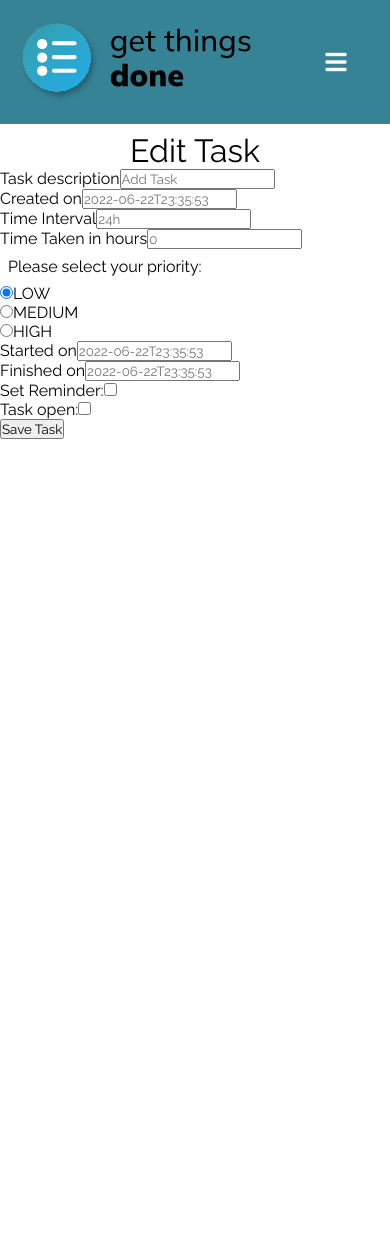
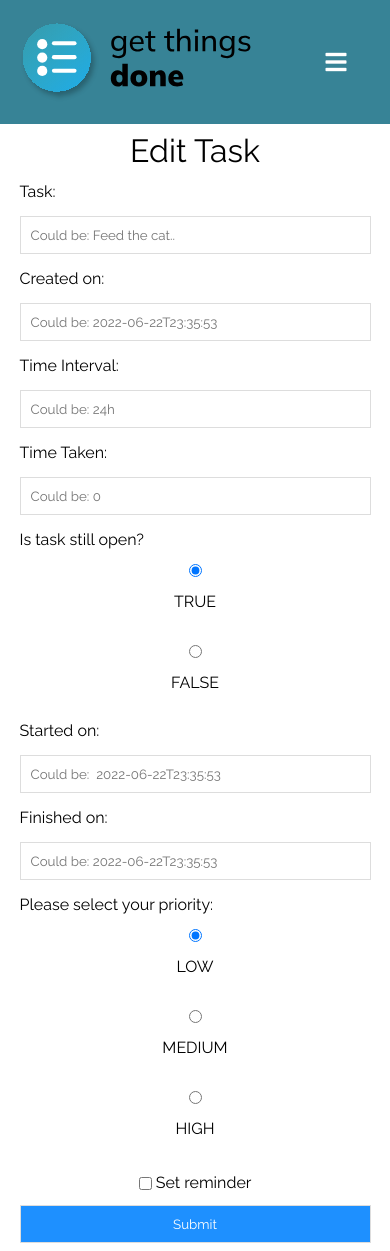
Before and after one commit to fahrican/get-things-done-web, a Vue app: page /edit-task in a window 390 px wide. Before the commit the page ends 844 px from the top, so only its background shows below. Built offline with nearby package versions, Linux system fonts and the light colour scheme.

Commit message:
Enable editing task.

```diff
--- a/src/views/EditTaskView.vue
+++ b/src/views/EditTaskView.vue
@@ -1,66 +1,175 @@
 <template>
   <h1>Edit Task</h1>
-  <form @submit="onSubmit" class="add-form">
-    <div class="form-control">
-      <label>Task description</label>
-      <input type="text" v-model="saveTask.description" name="description" placeholder="Add Task"/>
-    </div>
-    <div class="form-control">
-      <label>Created on</label>
-      <input type="text" v-model="saveTask.createdOn" name="created_on" placeholder="2022-06-22T23:35:53"/>
-    </div>
-    <div class="form-control">
-      <label>Time Interval</label>
-      <input type="text" v-model="saveTask.timeInterval" name="time_interval" placeholder="24h"/>
-    </div>
-    <div class="form-control">
-      <label>Time Taken in hours</label>
-      <input type="number" v-model="saveTask.timeTaken" name="time_taken" placeholder="0"/>
-    </div>
-    <div>
-      <p>Please select your priority:</p>
+  <form class="form-inline" @submit="onSubmit">
+    <label class="user-input" for="task">Task:</label>
+    <input class="user-input" type="text" placeholder="Could be: Feed the cat.." name="description"
+           v-model="saveTask.description">
+    <label class="user-input" for="time-interval">Created on:</label>
+    <input class="user-input" type="text" placeholder="Could be: 2022-06-22T23:35:53" name="time_interval"
+           v-model="saveTask.createdOn">
+    <label class="user-input" for="time-interval">Time Interval:</label>
+    <input class="user-input" type="text" placeholder="Could be: 24h" name="time_interval"
+           v-model="saveTask.timeInterval">
+    <label class="user-input" for="time-taken">Time Taken:</label>
+    <input class="user-input" type="number" placeholder="Could be: 0" name="time_taken" v-model="saveTask.timeTaken">
 
-      <input type="radio" v-model="saveTask.priority" name="priority" value="LOW" checked>
-      <label for="low">LOW</label><br>
+    <label class="user-input" for="is-task-open">Is task still open?</label>
 
-      <input type="radio" v-model="saveTask.priority" name="priority" value="MEDIUM">
-      <label for="medium">MEDIUM</label><br>
+    <input type="radio" v-model="saveTask.isTaskOpen" name="is-task-open" value="TRUE" checked>
+    <label class="priority-label" for="true">TRUE</label><br>
 
-      <input type="radio" v-model="saveTask.priority" name="priority" value="HIGH">
-      <label for="high">HIGH</label><br>
-    </div>
-    <div class="form-control">
-      <label>Started on</label>
-      <input type="text" v-model="saveTask.startedOn" name="started_on" placeholder="2022-06-22T23:35:53"/>
-    </div>
-    <div class="form-control">
-      <label>Finished on</label>
-      <input type="text" v-model="saveTask.finishedOn" name="finished_on" placeholder="2022-06-22T23:35:53"/>
-    </div>
+    <input type="radio" v-model="saveTask.isTaskOpen" name="is-task-open" value="FALSE">
+    <label class="priority-label" for="false">FALSE</label><br>
 
-    <div class="form-control form-control-check">
-      <label>Set Reminder:</label>
-      <input type="checkbox" v-model="saveTask.isReminderSet" name="is_reminder_set"/>
-    </div>
+    <label class="user-input" for="time-interval">Started on:</label>
+    <input class="user-input" type="text" placeholder="Could be:  2022-06-22T23:35:53" name="time_interval"
+           v-model="saveTask.startedOn">
+    <label class="user-input" for="time-interval">Finished on:</label>
+    <input class="user-input" type="text" placeholder="Could be: 2022-06-22T23:35:53" name="time_interval"
+           v-model="saveTask.finishedOn">
 
-    <div class="form-control form-control-check">
-      <label>Task open:</label>
-      <input type="checkbox" v-model="saveTask.isTaskOpen" name="is_task_open"/>
-    </div>
+    <label class="user-input" for="priority">Please select your priority:</label>
 
-    <input type="submit" value="Save Task" class="btn btn-block"/>
+    <input type="radio" v-model="saveTask.priority" name="priority" value="LOW" checked>
+    <label class="priority-label" for="low">LOW</label><br>
+
+    <input type="radio" v-model="saveTask.priority" name="priority" value="MEDIUM">
+    <label class="priority-label" for="medium">MEDIUM</label><br>
+
+    <input type="radio" v-model="saveTask.priority" name="priority" value="HIGH">
+    <label class="priority-label" for="high">HIGH</label><br>
+    <label>
+      <input type="checkbox" name="reminder" v-model="saveTask.isReminderSet"> Set reminder
+    </label>
+    <button class="submit-btn">Submit</button>
   </form>
+
 </template>
 
 <script lang="ts" setup>
 import {useSavedTask} from "@/stores/useSavedTask";
 import {storeToRefs} from "pinia";
+import router from "@/router";
+import TaskApi from "@/services/TaskApi";
+import {TaskRequest} from "@/types/TaskRequest";
+import {reactive} from "vue";
 
 const selectedTask = useSavedTask();
 const {saveTask} = storeToRefs(selectedTask);
+let myTask: TaskRequest;
 
+function setPropertiesBlank() {
+  myTask.description = '';
+  myTask.timeInterval = '';
+  myTask.timeTaken = 0;
+  myTask.isReminderSet = false;
+}
+
+const onSubmit = async (e: Event) => {
+
+  myTask = reactive({
+    description: saveTask.value.description,
+    createdOn: saveTask.value.createdOn,
+    timeInterval: saveTask.value.timeInterval,
+    priority: saveTask.value.priority,
+    finishedOn: saveTask.value.finishedOn,
+    id: saveTask.value.id,
+    isReminderSet: saveTask.value.isReminderSet,
+    isTaskOpen:  saveTask.value.isTaskOpen,
+    startedOn: saveTask.value.startedOn,
+    timeTaken: saveTask.value.timeTaken
+  })
+
+  console.log(myTask);
+  e.preventDefault()
+  if (!myTask.description) {
+    alert('Please add a task')
+    return
+  }
+  return  await TaskApi.updateTaskWithObject(myTask).then(() => {
+    console.log(myTask);
+    setPropertiesBlank();
+    router.push('/')
+  });
+}
+
+/*
+    isTaskOpen: boolean
+ */
 </script>
 
 <style scoped>
 
+.form-inline {
+  display: flex;
+  flex-flow: row wrap;
+  flex-direction: column;
+  align-items: stretch;
+  margin: 0.5rem auto;
+}
+
+.form-inline label {
+  margin: 5px auto 5px auto;
+  display: inline-block;
+}
+
+.form-inline input {
+  vertical-align: middle;
+  margin: 5px auto 5px auto;
+  padding: 10px;
+  background-color: #fff;
+  border: 1px solid #ddd;
+  display: inline-block;
+}
+
+.user-input {
+  width: 50%;
+}
+
+.submit-btn {
+  padding: 10px 20px;
+  background-color: dodgerblue;
+  border: 1px solid #ddd;
+  color: white;
+  cursor: pointer;
+  display: flex;
+  margin: 0 auto;
+  width: 20%;
+  text-align: center;
+  justify-content: center;
+}
+
+.priority-label {
+  float: left !important;
+  display: flex !important;
+}
+
+
+.form-inline button:hover {
+  background-color: royalblue;
+}
+
+@media (max-width: 800px) {
+  .form-inline input {
+    margin: 10px auto;
+  }
+
+  .user-input {
+    width: 90%;
+  }
+
+  .submit-btn {
+    padding: 10px 20px;
+    background-color: dodgerblue;
+    border: 1px solid #ddd;
+    color: white;
+    cursor: pointer;
+    max-width: 90%;
+    text-align: center;
+    margin: 0 auto;
+    width: 90%;
+    justify-content: center;
+  }
+}
+
 </style>
```
